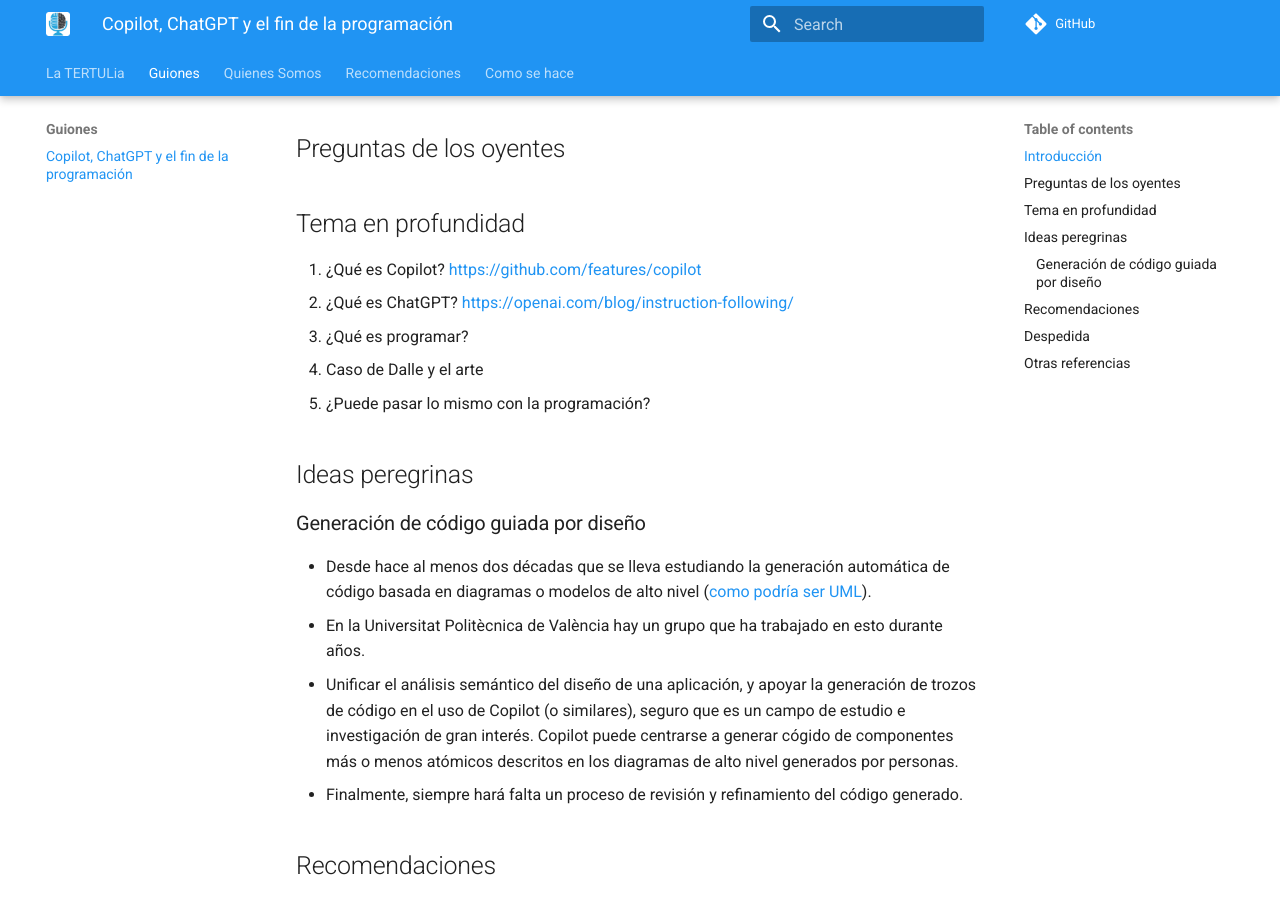
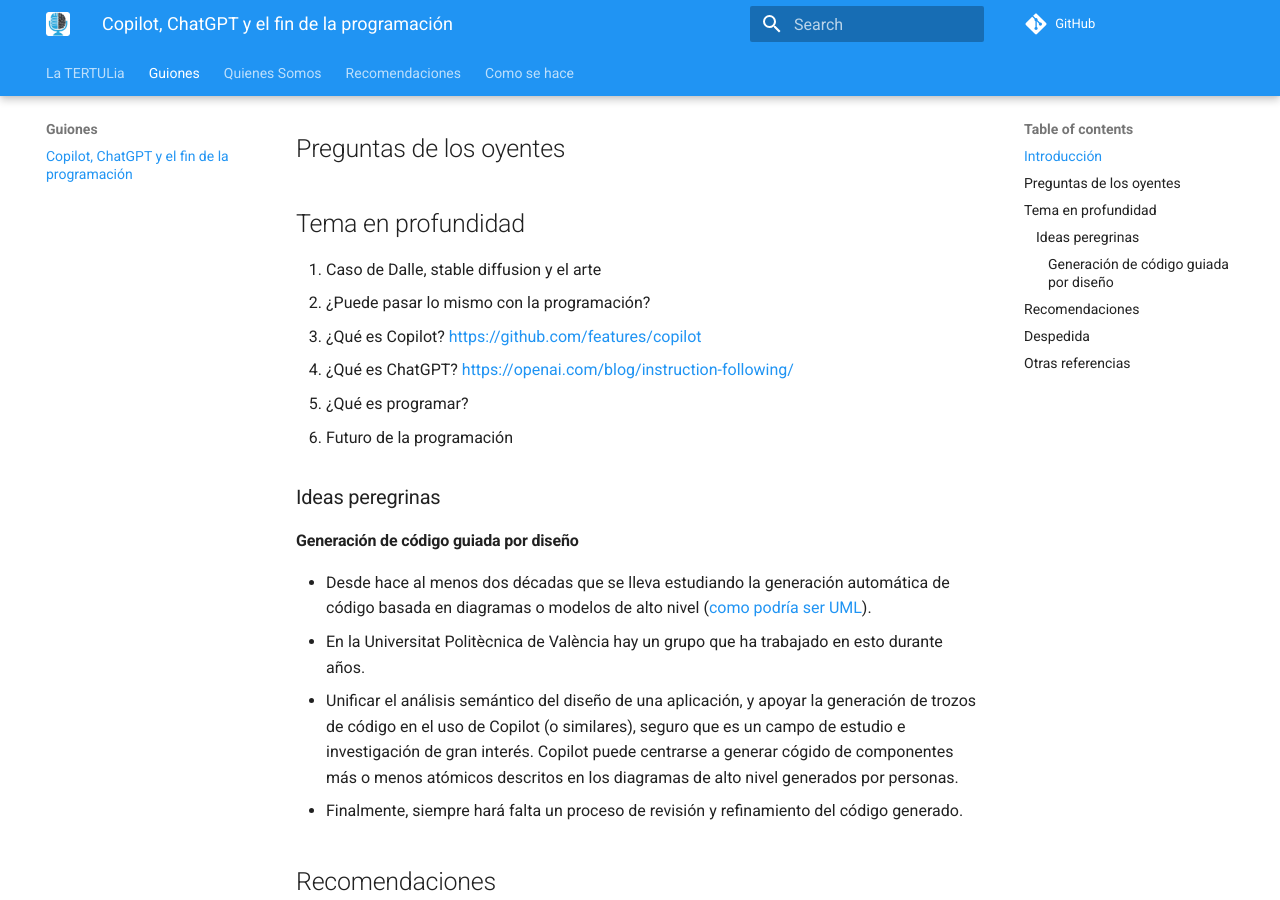
Before and after one commit to ironbar/tertulia_inteligencia_artificial, an MkDocs documentation site: the page built from docs/guiones/01-copilot-fin-programacion.md, in a window 1280 px wide and 900 px high, scrolled down 340 px. Built offline with MkDocs 1.6.1 and Material for MkDocs 9.7.7, drawn with Linux system fonts in a browser that asks for light colours; comment, search, counter and statistics services are not loaded.

Commit message:
reordenado tema en profundidad

```diff
--- a/docs/guiones/01-copilot-fin-programacion.md
+++ b/docs/guiones/01-copilot-fin-programacion.md
@@ -11,15 +11,16 @@
 
 ## Tema en profundidad
 
-1. ¿Qué es Copilot? [https://github.com/features/copilot](https://github.com/features/copilot)
-2. ¿Qué es ChatGPT? [https://openai.com/blog/instruction-following/](https://openai.com/blog/instruction-following/)
-3. ¿Qué es programar?
-4. Caso de Dalle y el arte
-5. ¿Puede pasar lo mismo con la programación?
+1. Caso de Dalle, stable diffusion y el arte
+2. ¿Puede pasar lo mismo con la programación?
+   1. ¿Qué es Copilot? [https://github.com/features/copilot](https://github.com/features/copilot)
+   2. ¿Qué es ChatGPT? [https://openai.com/blog/instruction-following/](https://openai.com/blog/instruction-following/)
+   3. ¿Qué es programar?
+   4. Futuro de la programación
 
-## Ideas peregrinas
+### Ideas peregrinas
 
-### Generación de código guiada por diseño
+#### Generación de código guiada por diseño
 
 - Desde hace al menos dos décadas que se lleva estudiando la generación automática de código basada en diagramas o modelos de alto nivel ([como podría ser UML](https://www.ajol.info/index.php/swj/article/view/183612)).
 - En la Universitat Politècnica de València hay un grupo que ha trabajado en esto durante años.
```
